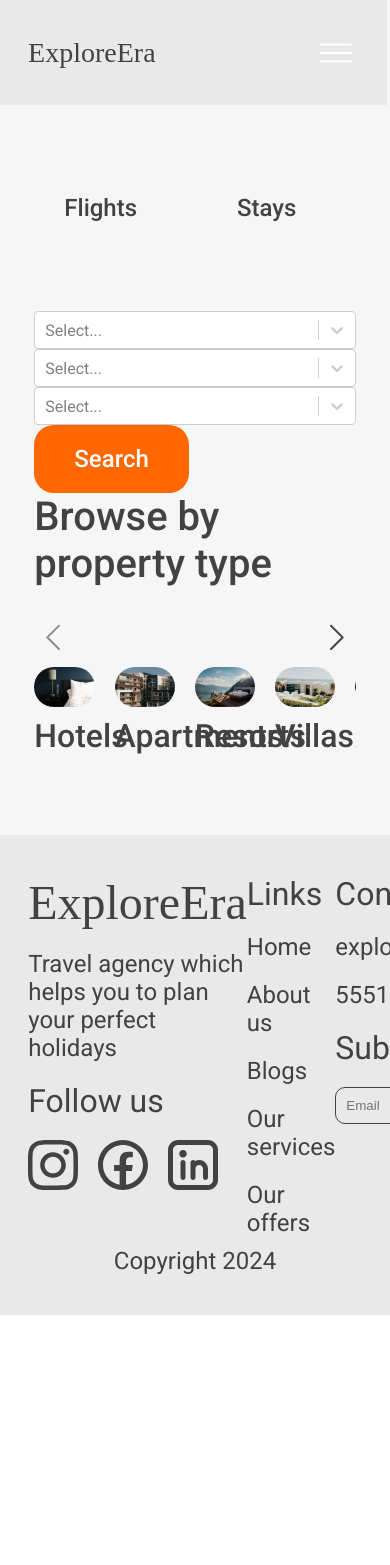
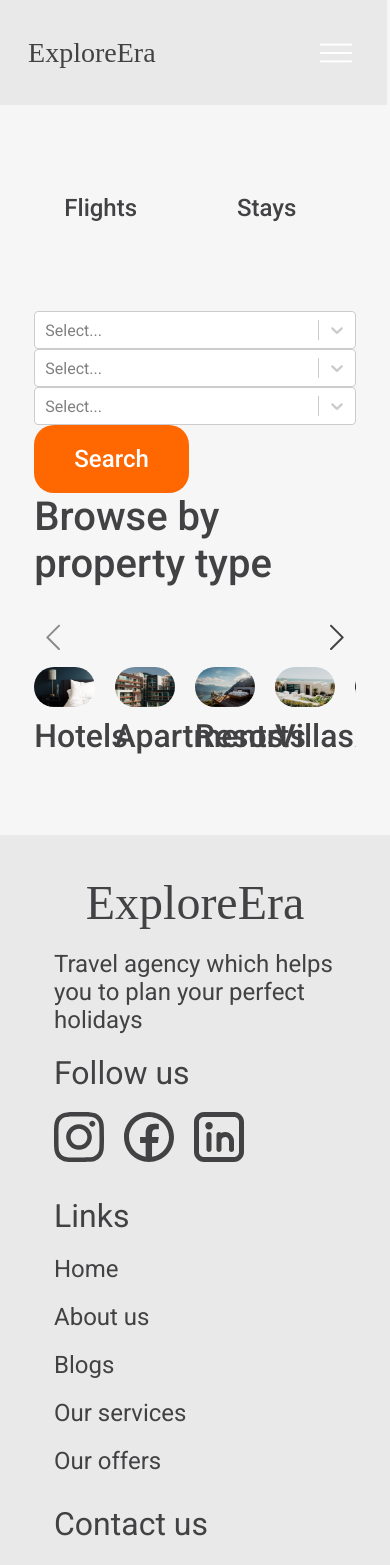
Before and after one commit to AchiGel/unilab_react_project, a React (Create React App) app: page /services/Stays in a window 390 px wide. Shown: the top 1565 px of the page. Before the commit the page ends 1315 px from the top, so only its background shows below. Built offline with nearby package versions, Linux system fonts and the light colour scheme; a web font is replaced by a local one.

Commit message:
handle responsivenes

```diff
--- a/src/components/Blogs.js
+++ b/src/components/Blogs.js
@@ -11,7 +11,7 @@
 
 const BlogsGrid = styled.div`
   display: grid;
-  grid-template-columns: repeat(auto-fit, minmax(30%, 1fr));
+  grid-template-columns: repeat(auto-fit, minmax(264px, 1fr));
   column-gap: 20px;
   row-gap: 40px;
 `;
--- a/src/components/Book.js
+++ b/src/components/Book.js
@@ -20,6 +20,11 @@
   grid-template-columns: repeat(auto-fit, minmax(40%, 1fr));
   row-gap: 40px;
   column-gap: 80px;
+  @media screen and (max-width: 560px) {
+    display: grid;
+    grid-template-columns: auto;
+    gap: 30px;
+  }
 `;
 
 const options = [
--- a/src/components/Footer.js
+++ b/src/components/Footer.js
@@ -12,6 +12,17 @@
   background-color: #eae9e9;
   display: flex;
   justify-content: space-between;
+  @media screen and (max-width: 800px) {
+    display: grid;
+    grid-template-columns: auto auto;
+    gap: 30px;
+  }
+  @media screen and (max-width: 560px) {
+    display: grid;
+    grid-template-columns: auto;
+    gap: 30px;
+    justify-content: center;
+  }
 `;
 
 const FooterColumn = styled.div`
--- a/src/components/LandingBackground.js
+++ b/src/components/LandingBackground.js
@@ -40,12 +40,18 @@
 const Heading3 = styled.h3`
   font-size: 40px;
   font-weight: 500;
+  @media screen and (max-width: 800px) {
+    font-size: 24px;
+  }
 `;
 
 const Heading2 = styled.h2`
   font-size: 64px;
   font-weight: 600;
   letter-spacing: 6.4px;
+  @media screen and (max-width: 800px) {
+    font-size: 30px;
+  }
 `;
 
 function LandingBackground() {
--- a/src/components/Offers.js
+++ b/src/components/Offers.js
@@ -3,10 +3,8 @@
 import arrowRight from "../assets/icons/Chevron_Right.png";
 import OfferCard from "../components/OfferCard";
 import { useRef } from "react";
+import { register } from "swiper/element/bundle";
 
-// import function to register Swiper custom elements
-import { register } from "swiper/element/bundle";
-// register Swiper custom elements
 register();
 
 const OffersHeader = styled.h2`
@@ -51,6 +49,20 @@
       swiperRef.current.swiper.slidePrev();
     }
   };
+
+  const swiperParams = {
+    breakpoints: {
+      640: {
+        slidesPerView: 2,
+      },
+      1024: {
+        slidesPerView: 3,
+      },
+    },
+  };
+
+  Object.assign(swiperRef, swiperParams);
+
   return (
     <section style={{ marginBottom: "60px" }}>
       <OffersHeader>{header}</OffersHeader>
--- a/src/components/Services.js
+++ b/src/components/Services.js
@@ -40,6 +40,11 @@
   display: flex;
   align-items: flex-start;
   gap: 20px;
+  @media screen and (max-width: 900px) {
+    display: grid;
+    grid-template-columns: repeat(auto-fit, minmax(264px, 1fr));
+    justify-items: center;
+  }
 `;
 
 function Services() {
```
